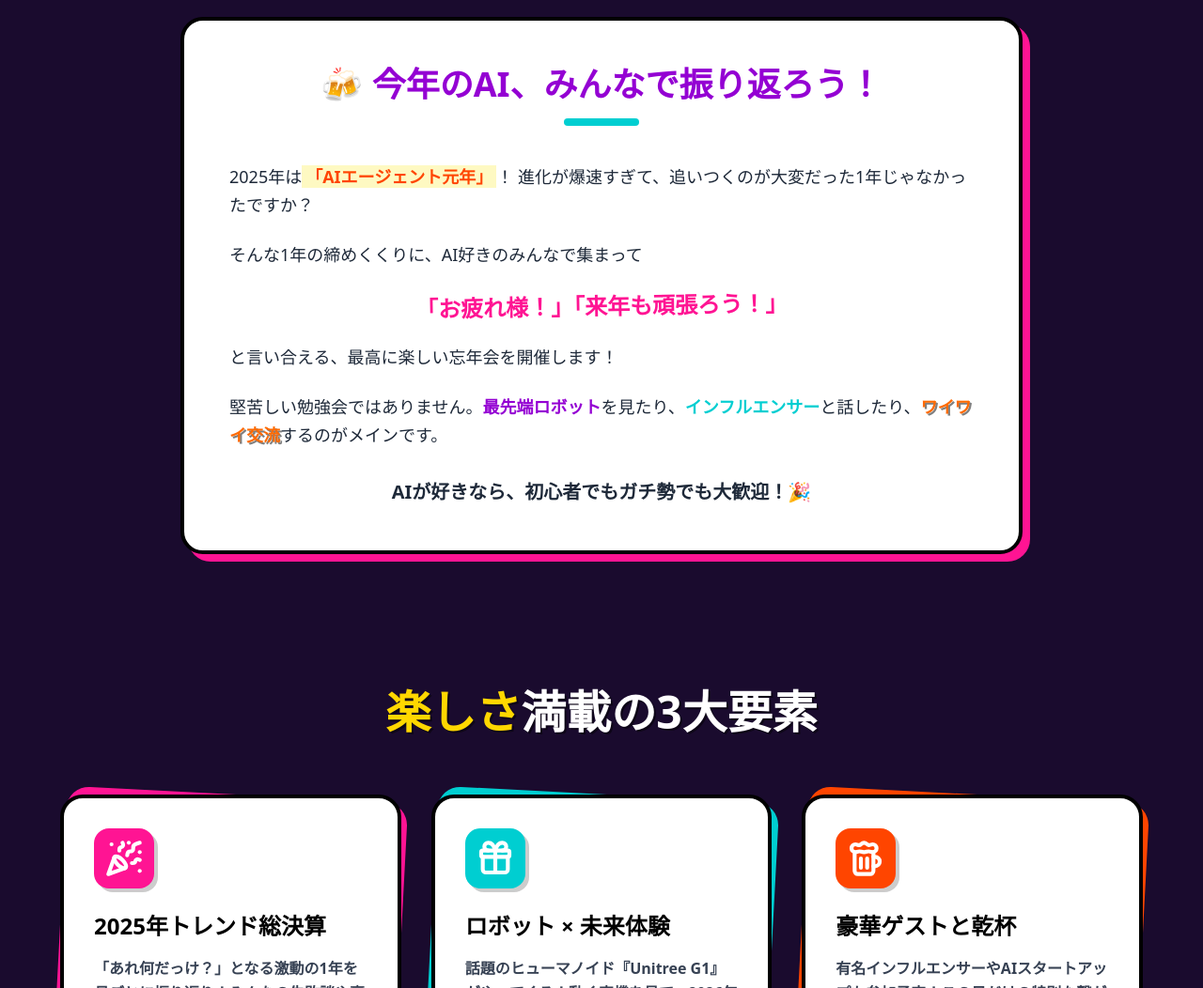
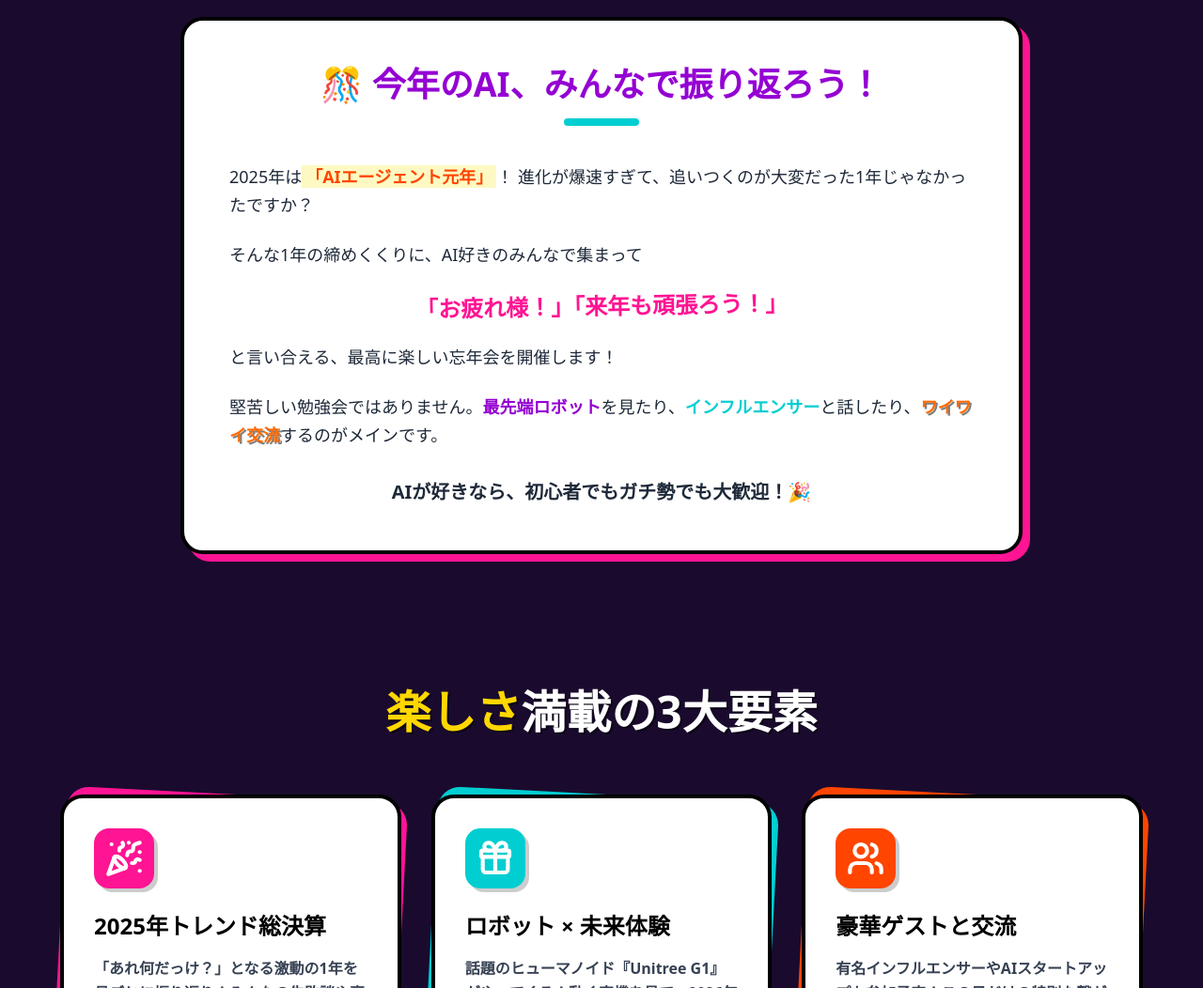
Before and after one commit to nanameru/bounenkai-lp, a Next.js app: page / in a window 1280 px wide. Shown: the part 859-1911 px from the top of the page at 94% size. Built offline with nearby package versions, Linux system fonts and the light colour scheme; a web font is replaced by a local one.

Commit message:
fix: remove alcohol-related expressions

```diff
--- a/app/page.tsx
+++ b/app/page.tsx
@@ -194,7 +194,7 @@ export default function Home() {
 
             <div className="text-center mb-10">
               <h2 className="font-display text-3xl md:text-4xl font-black mb-4 text-[var(--color-party-purple)]">
-                🍻 今年のAI、みんなで振り返ろう！
+                🎊 今年のAI、みんなで振り返ろう！
               </h2>
               <div className="w-20 h-2 bg-[var(--color-party-cyan)] mx-auto rounded-full" />
             </div>
@@ -247,8 +247,8 @@ export default function Home() {
               color="bg-[var(--color-party-cyan)]"
             />
             <Card
-              Icon={Beer}
-              title="豪華ゲストと乾杯"
+              Icon={Users}
+              title="豪華ゲストと交流"
               description="有名インフルエンサーやAIスタートアップも参加予定！この日だけの特別な繋がりが生まれるかも！"
               color="bg-[var(--color-party-orange)]"
             />
```
